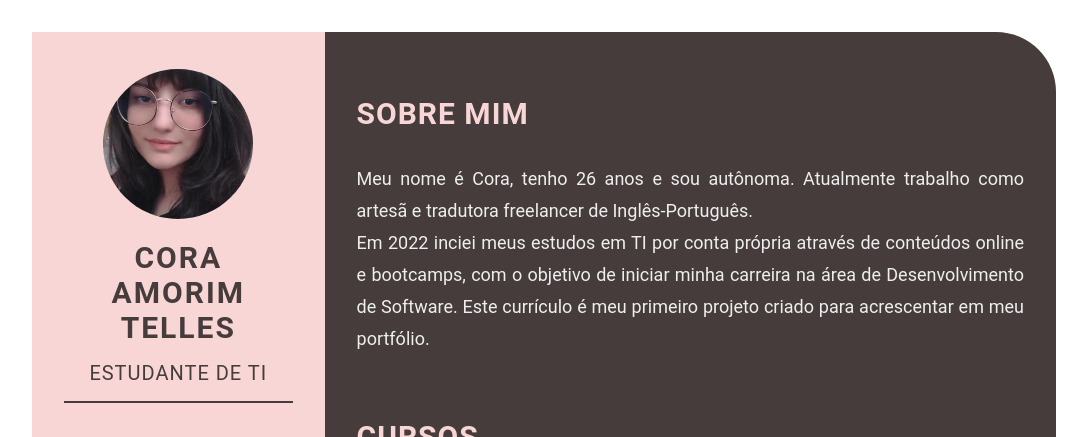
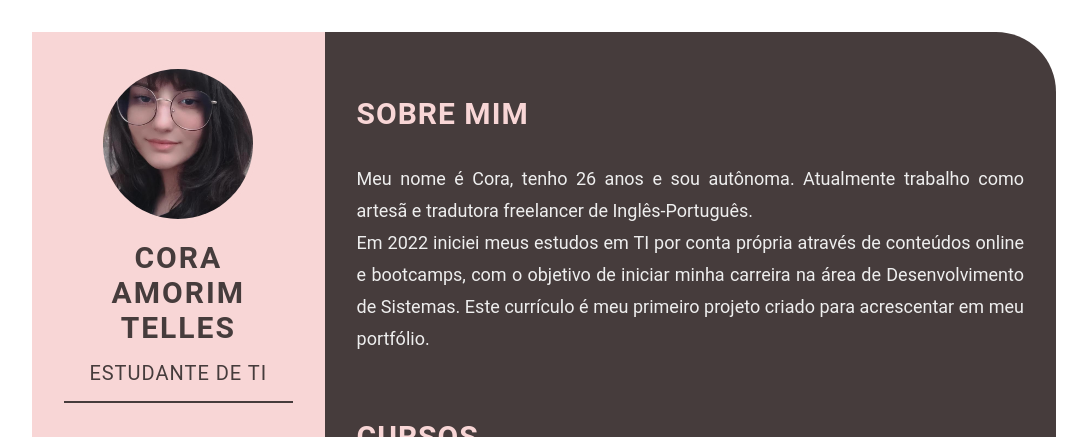
Before and after one commit to coramori/coramori.github.io, a plain HTML site: page index.html in a window 1280 px wide. Shown: the top 437 px of the page, without its empty margins (96-1183 px from the left). Drawn offline with Linux system fonts and the light colour scheme.

Commit message:
updated html (#9)

```diff
--- a/index.html
+++ b/index.html
@@ -42,7 +42,7 @@
                     <div class="right-title">Sobre Mim</div>
                         <p class="about-me-contents">
                             Meu nome é Cora, tenho 26 anos e sou autônoma. Atualmente trabalho como artesã e tradutora freelancer de Inglês-Português.<br>
-                            Em 2022 inciei meus estudos em TI por conta própria através de conteúdos online e bootcamps, com o objetivo de iniciar minha carreira na área de Desenvolvimento de Software. Este currículo é meu primeiro projeto criado para acrescentar em meu portfólio.
+                            Em 2022 iniciei meus estudos em TI por conta própria através de conteúdos online e bootcamps, com o objetivo de iniciar minha carreira na área de Desenvolvimento de Sistemas. Este currículo é meu primeiro projeto criado para acrescentar em meu portfólio.
                         </p>
                 </section>
                 <section class="awards gap">
```
